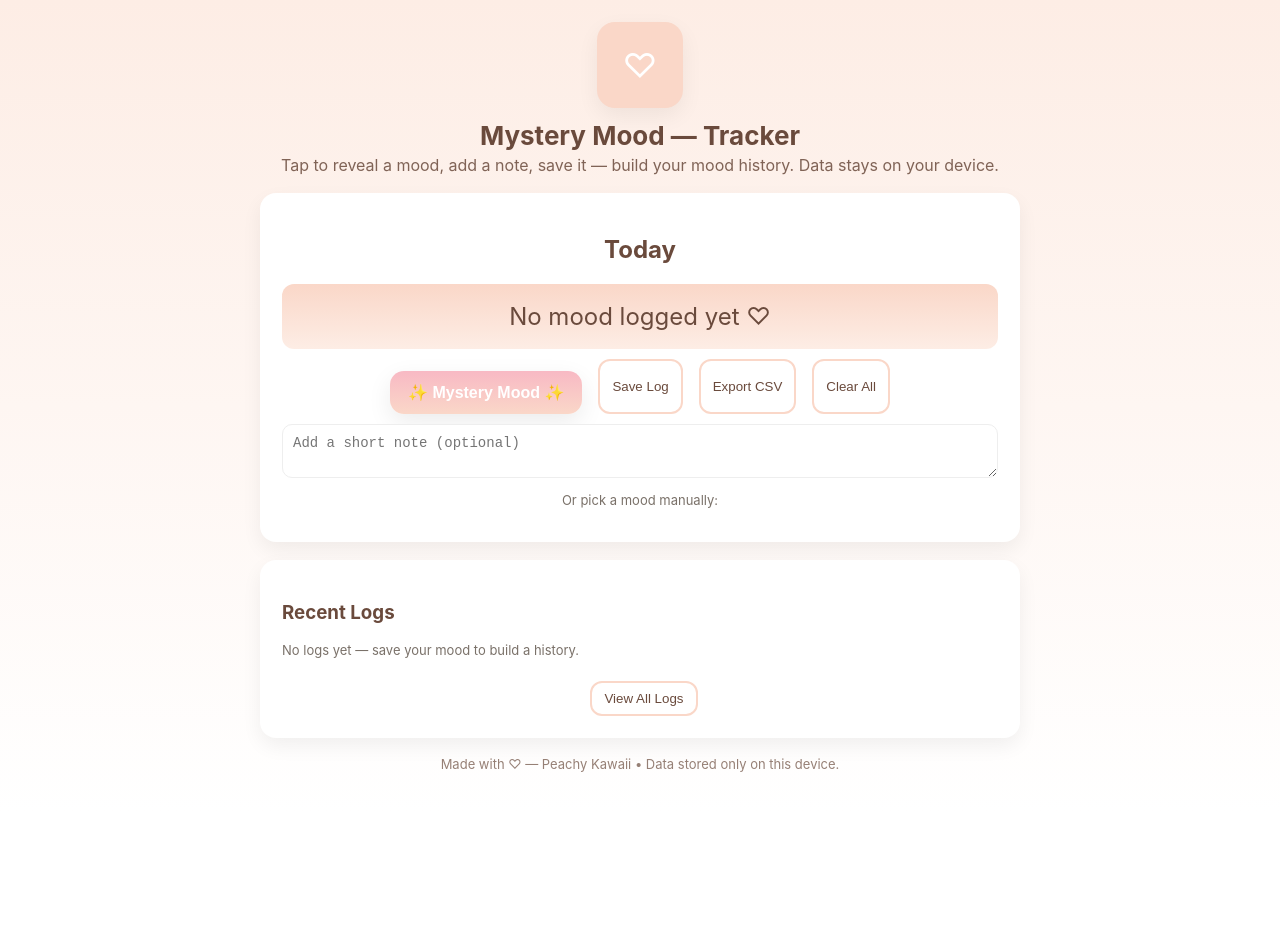
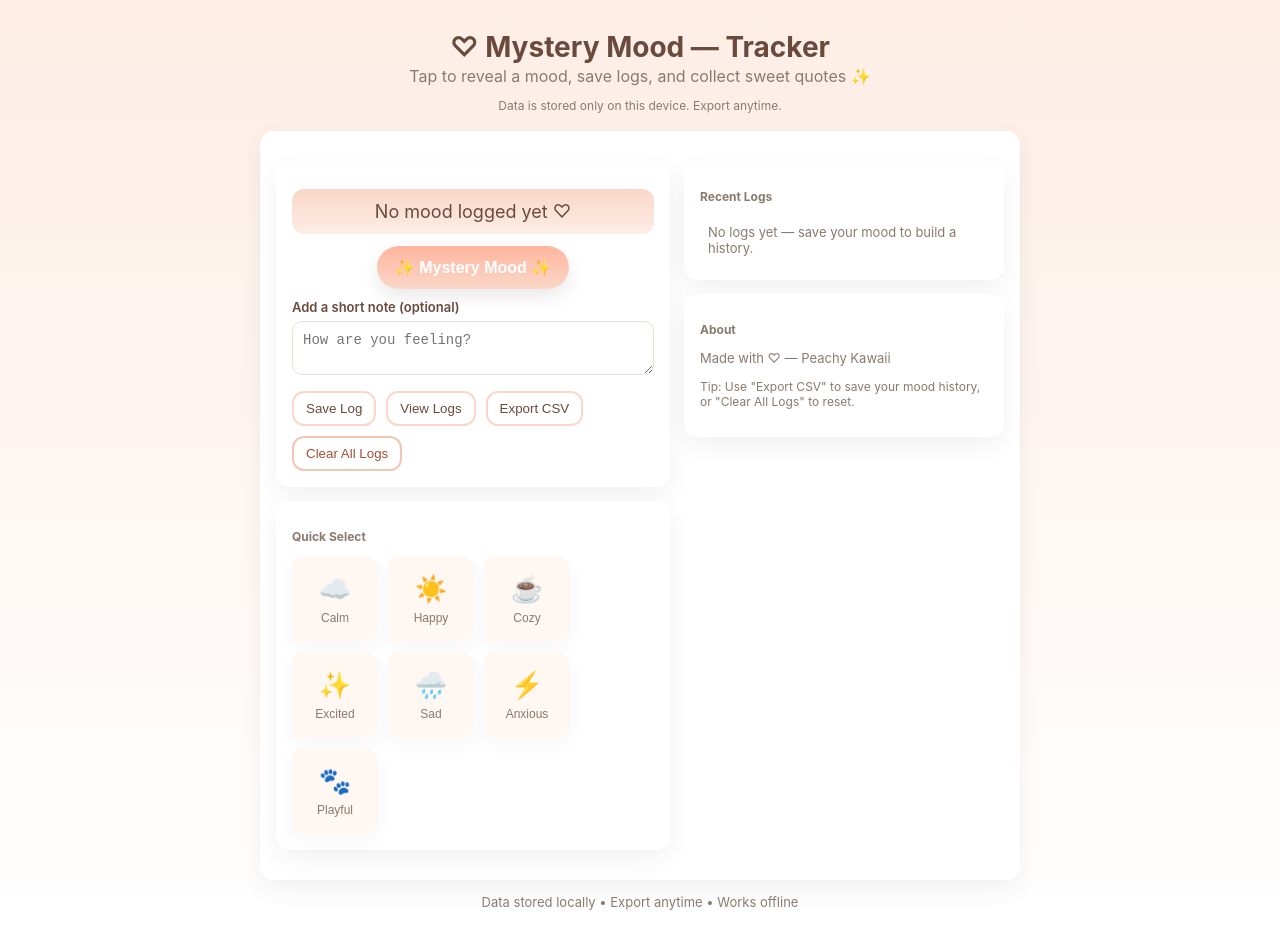
Before and after one commit to courtlynn00-web/my-app, a plain HTML site: page index.html in a window 1280 px wide. Before the commit the page ends 812 px from the top, so only its background shows below. Drawn offline with Linux system fonts and the light colour scheme.

Commit message:
Update index.html

```diff
--- a/index.html
+++ b/index.html
@@ -3,254 +3,273 @@
 <head>
 <meta charset="utf-8" />
 <meta name="viewport" content="width=device-width,initial-scale=1" />
-<title>Mystery Mood — Tracker ♡</title>
-<meta name="description" content="Peachy kawaii mood tracker — reveal a mood, save logs, collect quotes. Data stored locally." />
-
+<title>Mystery Mood — Tracker (Peachy)</title>
 <style>
   :root{
-    --peach:#FAD7C8;
-    --peach-2:#FDEDE5;
-    --brown:#6A4A3C;
-    --accent:#F8B9C4;
-    --white:#ffffff;
-    --radius:16px;
+    --peach: #FAD7C8;
+    --peach-deep: #FFB59E;
+    --peach-light: #FDEDE5;
+    --brown: #6A4A3C;
+    --muted: #8a7a6e;
+    --cream: #FFF7F2;
+    --radius: 14px;
   }
   *{box-sizing:border-box}
   body{
     margin:0;
-    font-family: -apple-system,BlinkMacSystemFont,"Segoe UI",Roboto,Arial,sans-serif;
-    background: linear-gradient(180deg,var(--peach-2),#fff);
+    font-family: -apple-system,BlinkMacSystemFont,"Segoe UI",Roboto,Helvetica,Arial,sans-serif;
+    background: linear-gradient(180deg,var(--peach-light),#fff);
     color:var(--brown);
-    padding:22px;
     -webkit-font-smoothing:antialiased;
+    padding:24px;
   }
-
   .wrap{max-width:760px;margin:0 auto;}
-  header{text-align:center;margin-bottom:10px}
-  .logo{
-    width:86px;height:86px;border-radius:18px;background:var(--peach);
-    display:inline-flex;align-items:center;justify-content:center;font-size:34px;color:var(--white);box-shadow:0 8px 22px rgba(0,0,0,0.06);
+  header{text-align:center;margin-bottom:18px}
+  h1{font-size:28px;margin:6px 0 2px}
+  p.lead{margin:0;color:var(--muted)}
+  .card{background:white;border-radius:var(--radius);padding:16px;margin:14px 0;box-shadow:0 8px 24px rgba(0,0,0,0.06)}
+  .flex{display:flex;gap:12px;align-items:center;flex-wrap:wrap}
+  .mysteryBtn{
+    background: linear-gradient(180deg,var(--peach-deep),var(--peach));
+    color:white;border:none;padding:12px 18px;border-radius:40px;font-weight:700;
+    font-size:16px;cursor:pointer;box-shadow:0 8px 18px rgba(0,0,0,0.09);
   }
-  h1{margin:12px 0 4px;font-size:26px}
-  p.lead{margin:0;color:rgba(106,74,60,0.85)}
-
-  .card{background:var(--white);border-radius:var(--radius);padding:16px;margin:18px 0;box-shadow:0 8px 20px rgba(0,0,0,0.06);}
-  .center{text-align:center}
-
-  #todayMood{font-size:20px;padding:18px;border-radius:12px;background:linear-gradient(180deg,var(--peach),var(--peach-2));}
-  .bigBtn{display:inline-block;background:linear-gradient(180deg,var(--accent),var(--peach));border:none;color:white;padding:12px 18px;border-radius:14px;font-weight:700;font-size:16px;cursor:pointer;box-shadow:0 8px 24px rgba(0,0,0,0.08);margin-top:12px}
-  .smallBtn{background:transparent;border:2px solid var(--peach);padding:8px 12px;border-radius:12px;color:var(--brown);cursor:pointer;margin-left:8px}
-
-  .mood-grid{display:flex;flex-wrap:wrap;gap:10px;justify-content:center;margin-top:12px}
-  .mood-item{background:var(--peach-2);border-radius:12px;padding:10px 12px;cursor:pointer;border:2px solid transparent;min-width:94px;text-align:center}
-  .mood-item:hover{border-color:var(--accent);transform:translateY(-3px);transition:all .12s}
-
-  .note{width:100%;padding:10px;border-radius:10px;border:1px solid #eee;margin-top:10px;font-size:14px}
-
-  .controls{display:flex;gap:8px;flex-wrap:wrap;justify-content:center;margin-top:12px}
-
-  ul.logs{list-style:none;padding:0;margin:0;max-height:220px;overflow:auto}
-  ul.logs li{padding:10px;border-bottom:1px dashed #eee;font-size:14px}
-  .muted{color:#7a7169;font-size:13px}
-
-  .footer{margin:18px 0;text-align:center;color:rgba(106,74,60,0.7);font-size:13px}
-  .button-row{display:flex;gap:8px;flex-wrap:wrap;justify-content:center;margin-top:10px}
-
+  .smallBtn{background:transparent;border:2px solid var(--peach);padding:8px 12px;border-radius:12px;cursor:pointer;color:var(--brown)}
+  .mood-grid{display:flex;gap:10px;flex-wrap:wrap;margin-top:12px}
+  .mood-tile{width:86px;height:86px;border-radius:12px;display:flex;flex-direction:column;align-items:center;justify-content:center;background:var(--cream);border:3px solid transparent;cursor:pointer;box-shadow:0 6px 18px rgba(0,0,0,0.04)}
+  .mood-tile:hover{transform:translateY(-4px);transition:0.12s}
+  .mood-emoji{font-size:26px}
+  .mood-label{font-size:12px;margin-top:6px;color:var(--muted)}
+  .preview{font-size:18px;text-align:center;padding:12px;border-radius:12px;background:linear-gradient(180deg,var(--peach),var(--peach-light));margin-top:12px}
+  .pet-area img{width:120px;border-radius:14px;display:block;margin:12px auto}
+  label{font-weight:600;font-size:13px;margin-top:8px;display:block}
+  input[type="text"], textarea{width:100%;padding:10px;border-radius:10px;border:1px solid #e7e0d8;margin-top:6px;font-size:14px}
+  .controls{display:flex;gap:10px;flex-wrap:wrap;margin-top:12px}
+  .logs-list{max-height:240px;overflow:auto;padding:8px}
+  .log-item{padding:10px;border-bottom:1px dashed #f0eae2;font-size:13px}
+  .muted{color:var(--muted);font-size:13px}
+  .tiny{font-size:12px;color:var(--muted)}
+  footer{margin-top:14px;text-align:center;color:var(--muted);font-size:13px}
+  .actions{display:flex;gap:8px;flex-wrap:wrap}
   @media(min-width:720px){
-    .card{padding:22px}
-    #todayMood{font-size:24px}
+    .flex-row{display:flex;gap:14px}
+    .left{flex:1}
+    .right{width:320px}
   }
 </style>
 </head>
 <body>
   <div class="wrap">
     <header>
-      <div class="logo">♡</div>
-      <h1>Mystery Mood — Tracker</h1>
-      <p class="lead">Tap to reveal a mood, add a note, save it — build your mood history. Data stays on your device.</p>
+      <h1>♡ Mystery Mood — Tracker</h1>
+      <p class="lead">Tap to reveal a mood, save logs, and collect sweet quotes ✨</p>
+      <p class="tiny">Data is stored only on this device. Export anytime.</p>
     </header>
 
-    <section class="card center">
-      <h2>Today</h2>
-      <div id="todayMood">No mood logged yet ♡</div>
+    <div class="card flex-row">
+      <div class="left">
+        <div class="card">
+          <div style="text-align:center">
+            <div id="previewText" class="preview">No mood logged yet ♡</div>
+            <div style="margin-top:12px">
+              <button id="mysteryBtn" class="mysteryBtn">✨ Mystery Mood ✨</button>
+            </div>
+            <div class="pet-area" id="petArea"></div>
+          </div>
 
-      <div class="button-row">
-        <button id="mysteryBtn" class="bigBtn">✨ Mystery Mood ✨</button>
-        <button id="saveBtn" class="smallBtn">Save Log</button>
-        <button id="exportBtn" class="smallBtn">Export CSV</button>
-        <button id="clearBtn" class="smallBtn" title="Delete all saved logs">Clear All</button>
+          <div style="margin-top:10px">
+            <label for="noteInput">Add a short note (optional)</label>
+            <textarea id="noteInput" rows="2" placeholder="How are you feeling?"></textarea>
+          </div>
+
+          <div class="controls">
+            <button id="saveLog" class="smallBtn">Save Log</button>
+            <button id="viewLogsBtn" class="smallBtn">View Logs</button>
+            <button id="exportBtn" class="smallBtn">Export CSV</button>
+            <button id="clearBtn" class="smallBtn" style="border-color:#f2c6b1;color:#a34e33">Clear All Logs</button>
+          </div>
+        </div>
+
+        <div class="card">
+          <h3 class="tiny">Quick Select</h3>
+          <div id="moodGrid" class="mood-grid"></div>
+        </div>
       </div>
 
-      <textarea id="note" class="note" rows="2" placeholder="Add a short note (optional)"></textarea>
+      <aside class="right">
+        <div class="card">
+          <h3 class="tiny">Recent Logs</h3>
+          <div id="recentLogs" class="logs-list">
+            <div class="muted">No logs yet — save your mood to build a history.</div>
+          </div>
+        </div>
 
-      <div class="muted" style="margin-top:10px">Or pick a mood manually:</div>
-      <div class="mood-grid" id="moodGrid"></div>
-    </section>
+        <div class="card">
+          <h3 class="tiny">About</h3>
+          <p class="muted">Made with ♡ — Peachy Kawaii</p>
+          <p class="tiny">Tip: Use "Export CSV" to save your mood history, or "Clear All Logs" to reset.</p>
+        </div>
+      </aside>
+    </div>
 
-    <section class="card">
-      <h3>Recent Logs</h3>
-      <div id="recentArea"><p class="muted">No logs yet — save your mood to build a history.</p></div>
-      <div style="height:10px"></div>
-      <div style="text-align:center">
-        <button id="viewAll" class="smallBtn">View All Logs</button>
-      </div>
-      <div id="allLogs" style="display:none;margin-top:12px;">
-        <ul class="logs" id="logsList"></ul>
-      </div>
-    </section>
-
-    <div class="footer">
-      Made with ♡ — Peachy Kawaii • Data stored only on this device.
-    </div>
+    <footer>Data stored locally • Export anytime • Works offline</footer>
   </div>
 
 <script>
-/* -------------------------
-   Data & Quotes for moods
-   ------------------------- */
-const MOODS = [
-  { id: 'calm', label:'Calm ☁️', color:'#FFF7F3', quote:"Breathe. You are doing your best." },
-  { id: 'happy', label:'Happy ☀️', color:'#FFFDF0', quote:"Little joys add up — notice them." },
-  { id: 'cozy', label:'Cozy ☕', color:'#FFF6F0', quote:"Wrap yourself in small comforts." },
-  { id: 'excited', label:'Excited ✨', color:'#FFFDF6', quote:"Use that spark — create something tiny." },
-  { id: 'sad', label:'Sad 🌧️', color:'#F5F3FA', quote:"Feelings come and go. This one will too." },
-  { id: 'anxious', label:'Anxious ⚡', color:'#FFF6F4', quote:"Ground with 3 slow breaths." },
-  { id: 'content', label:'Content 🐾', color:'#FFF9F6', quote:"This simple moment matters." }
+/* ====== Data & config ====== */
+const STORAGE_KEY = 'mystery_logs_v1';
+const moods = [
+  { id:'calm', label:'Calm', emoji:'☁️', quote:"Breathe in, breathe out — peace grows in small moments."},
+  { id:'happy', label:'Happy', emoji:'☀️', quote:"Sunshine in your pocket — remember this warm feeling."},
+  { id:'cozy', label:'Cozy', emoji:'☕', quote:"Soft blankets, small joys — you're allowed to rest."},
+  { id:'excited', label:'Excited', emoji:'✨', quote:"Sparkles ahead — your energy lights the way."},
+  { id:'sad', label:'Sad', emoji:'🌧️', quote:"It's okay to feel low — the sky always makes room for rain."},
+  { id:'anxious', label:'Anxious', emoji:'⚡', quote:"One step, one breath — you're braver than the worry says."},
+  { id:'playful', label:'Playful', emoji:'🐾', quote:"Small adventures make the best memories — go find one."}
 ];
 
-const STORAGE_KEY = 'mystery_logs_v1';
+const pets = [
+  { id:'puff', label:'Puff', img:null, color:'#FDEDE5', face:'ღ' },
+  { id:'toast', label:'Toast', img:null, color:'#FFEFD5', face:'つ' },
+  { id:'bud', label:'Bud', img:null, color:'#FFF1E6', face:'❀' }
+];
 
-/* -------------------------
-   Utilities
-   ------------------------- */
-function $id(id){ return document.getElementById(id); }
-function nowISO(){ return new Date().toISOString(); }
-function loadLogs(){ try{ return JSON.parse(localStorage.getItem(STORAGE_KEY) || '[]'); }catch(e){return []} }
-function saveLogs(arr){ localStorage.setItem(STORAGE_KEY, JSON.stringify(arr)); }
+/* ====== Utilities ====== */
+function saveLogs(logs){ localStorage.setItem(STORAGE_KEY, JSON.stringify(logs||[])); }
+function loadLogs(){ try { return JSON.parse(localStorage.getItem(STORAGE_KEY)||'[]'); } catch(e){ return []; } }
+function nowISO(){ return (new Date()).toISOString(); }
+function formatLocal(iso){ return (new Date(iso)).toLocaleString(); }
 
-/* -------------------------
-   UI actions
-   ------------------------- */
+/* ====== UI helpers ====== */
+const previewText = document.getElementById('previewText');
+const petArea = document.getElementById('petArea');
+const moodGrid = document.getElementById('moodGrid');
+const recentLogsEl = document.getElementById('recentLogs');
+const noteInput = document.getElementById('noteInput');
+
+function pickRandom(arr){ return arr[Math.floor(Math.random()*arr.length)]; }
+
+function showPreview(mood){
+  previewText.textContent = `${mood.emoji}  ${mood.label} — "${mood.quote}"`;
+  // show a random pet
+  const pet = pickRandom(pets);
+  petArea.innerHTML = `<div style="width:140px;height:120px;margin:12px auto;border-radius:12px;background:${pet.color};display:flex;align-items:center;justify-content:center;font-size:34px;color:var(--brown);box-shadow:0 8px 20px rgba(0,0,0,0.06)">${pet.face}</div>`;
+}
+
+/* ====== Mood grid & quick select ====== */
 function renderMoodGrid(){
-  const grid = $id('moodGrid');
-  grid.innerHTML = '';
-  MOODS.forEach(m=>{
-    const d = document.createElement('div');
-    d.className = 'mood-item';
-    d.style.background = m.color;
-    d.innerHTML = `<div style="font-weight:700">${m.label}</div><div style="font-size:13px;margin-top:6px;color:#6b5042">${m.quote.split(' ').slice(0,6).join(' ')}…</div>`;
-    d.onclick = ()=>selectMood(m.id);
-    grid.appendChild(d);
+  moodGrid.innerHTML = '';
+  moods.forEach(m=>{
+    const tile = document.createElement('button');
+    tile.className = 'mood-tile';
+    tile.title = m.label;
+    tile.innerHTML = `<div class="mood-emoji">${m.emoji}</div><div class="mood-label">${m.label}</div>`;
+    tile.onclick = ()=>{ currentMood = m; showPreview(m); };
+    moodGrid.appendChild(tile);
   });
 }
 
+/* ====== Logging ====== */
 let currentMood = null;
-function selectMood(id){
-  const m = MOODS.find(x=>x.id===id);
-  if(!m) return;
+
+function mysteryMood(){
+  const m = pickRandom(moods);
   currentMood = m;
-  $id('todayMood').textContent = m.label + ' — ' + m.quote;
-  $id('note').focus();
+  showPreview(m);
 }
 
-/* Mystery pick */
-function mysteryPick(){
-  const i = Math.floor(Math.random()*MOODS.length);
-  selectMood(MOODS[i].id);
+function saveCurrentLog(){
+  if(!currentMood){
+    alert('Please reveal a mood first (tap Mystery Mood or choose one).');
+    return;
+  }
+  const note = noteInput.value.trim();
+  const entry = {
+    id: currentMood.id,
+    label: currentMood.label,
+    emoji: currentMood.emoji,
+    quote: currentMood.quote,
+    note: note,
+    time: nowISO()
+  };
+  const logs = loadLogs();
+  logs.unshift(entry);
+  saveLogs(logs.slice(0,1000)); // cap
+  renderRecentLogs();
+  noteInput.value = '';
+  alert('Saved! Your mood has been logged ♡');
 }
 
-/* Save log */
-function saveLog(){
-  if(!currentMood){
-    alert('Please pick or reveal a mood first.');
+/* ====== Render recent logs ====== */
+function renderRecentLogs(){
+  const logs = loadLogs();
+  if(!logs.length){
+    recentLogsEl.innerHTML = '<div class="muted">No logs yet — save your mood to build a history.</div>';
     return;
   }
-  const logs = loadLogs();
-  const note = $id('note').value.trim();
-  const entry = { id: currentMood.id, label: currentMood.label, quote: currentMood.quote, note, time: nowISO() };
-  logs.unshift(entry);
-  saveLogs(logs.slice(0,1000));
-  $id('note').value = '';
-  showRecent();
-}
-
-/* Show recent */
-function showRecent(){
-  const logs = loadLogs();
-  const recentArea = $id('recentArea');
-  if(!logs.length){
-    recentArea.innerHTML = '<p class="muted">No logs yet — save your mood to build a history.</p>';
-    $id('allLogs').style.display='none';
-    return;
-  }
-  const last = logs[0];
-  recentArea.innerHTML = `<div style="padding:12px;border-radius:12px;background:var(--peach-2)"><strong>${last.label}</strong><div style="margin-top:6px;color:#6b5042">${last.quote}</div><div style="margin-top:8px;font-size:13px;color:#7a7169">${(new Date(last.time)).toLocaleString()}</div>${last.note?'<div style="margin-top:8px;padding:8px;border-radius:10px;background:#fff;font-size:13px">Note: '+escapeHtml(last.note)+'</div>':''}</div>`;
-  renderAllLogs();
-}
-
-/* Render all logs list */
-function renderAllLogs(){
-  const logs = loadLogs();
-  const list = $id('logsList');
-  list.innerHTML = '';
-  if(!logs.length){ list.innerHTML='<li class="muted">No logs yet.</li>'; return; }
-  logs.forEach((l, idx)=>{
-    const li = document.createElement('li');
-    li.innerHTML = `<strong>${l.label}</strong> — <span style="color:#7a7169">${(new Date(l.time)).toLocaleString()}</span><div style="margin-top:6px;color:#6b5042">${escapeHtml(l.quote)}</div>${l.note?'<div style="margin-top:6px;font-size:13px">Note: '+escapeHtml(l.note)+'</div>':''}`;
-    list.appendChild(li);
+  recentLogsEl.innerHTML = '';
+  logs.slice(0,200).forEach(l=>{
+    const div = document.createElement('div');
+    div.className = 'log-item';
+    const time = `<div style="font-weight:700">${l.emoji} ${l.label}</div>`;
+    const when = `<div class="tiny">${formatLocal(l.time)}</div>`;
+    const quote = `<div style="margin-top:6px;font-style:italic;color:var(--muted)">“${l.quote}”</div>`;
+    const note = l.note ? `<div style="margin-top:6px">${escapeHtml(l.note)}</div>` : '';
+    div.innerHTML = `${time}${when}${quote}${note}`;
+    recentLogsEl.appendChild(div);
   });
 }
 
-/* Export CSV */
+/* ====== Export CSV ====== */
 function exportCSV(){
   const logs = loadLogs();
   if(!logs.length){ alert('No logs to export.'); return; }
-  const rows = [['time','mood_id','mood_label','quote','note']];
-  logs.slice().reverse().forEach(l=>{
-    // reverse so CSV oldest->newest
-    rows.push([l.time, l.id, l.label, l.quote.replace(/"/g,'""'), l.note.replace(/"/g,'""')]);
-  });
-  const csv = rows.map(r=>r.map(cell => `"${cell}"`).join(',')).join('\\n');
-  const blob = new Blob([csv], {type:'text/csv'});
+  const rows = [
+    ['time','emoji','label','quote','note']
+  ];
+  logs.forEach(l=> rows.push([l.time, l.emoji, l.label, l.quote.replace(/"/g,'""'), (l.note||'').replace(/"/g,'""')]));
+  const csv = rows.map(r => r.map(c => `"${String(c).replace(/"/g,'""')}"`).join(',')).join('\\n');
+  const blob = new Blob([csv], { type: 'text/csv;charset=utf-8;' });
   const url = URL.createObjectURL(blob);
   const a = document.createElement('a');
   a.href = url;
   a.download = 'mystery_mood_logs.csv';
+  document.body.appendChild(a);
   a.click();
+  a.remove();
   URL.revokeObjectURL(url);
 }
 
-/* Clear logs */
-function clearAll(){
+/* ====== Clear logs ====== */
+function clearAllLogs(){
   if(!confirm('Clear all saved logs? This cannot be undone.')) return;
   saveLogs([]);
-  showRecent();
-  alert('All logs cleared.');
+  renderRecentLogs();
 }
 
-/* Helper */
-function escapeHtml(s){ if(!s) return ''; return String(s).replace(/[&<>"']/g, function(m){return {'&':'&amp;','<':'&lt;','>':'&gt;','"':'&quot;','\\'':'&#39;'}[m]; }); }
+/* ====== small helpers ====== */
+function escapeHtml(str){ return String(str).replace(/[&<>"']/g, s => ({'&':'&amp;','<':'&lt;','>':'&gt;','"':'&quot;',"'":'&#39;'}[s])); }
 
-/* Init */
-document.addEventListener('DOMContentLoaded', ()=>{
+/* ====== Init & event wiring ====== */
+document.getElementById('mysteryBtn').addEventListener('click', ()=>{ mysteryMood(); });
+document.getElementById('saveLog').addEventListener('click', ()=>{ saveCurrentLog(); });
+document.getElementById('viewLogsBtn').addEventListener('click', ()=>{ renderRecentLogs(); window.scrollTo({top:document.body.scrollHeight,behavior:'smooth'}) });
+document.getElementById('exportBtn').addEventListener('click', exportCSV);
+document.getElementById('clearBtn').addEventListener('click', clearAllLogs);
+
+function init(){
   renderMoodGrid();
-  $id('mysteryBtn').addEventListener('click',=>{
-    mysteryPick();
-  });
-  $id('saveBtn').addEventListener('click', saveLog);
-  $id('exportBtn').addEventListener('click', exportCSV);
-  $id('clearBtn').addEventListener('click', clearAll);
-  $id('viewAll').addEventListener('click', ()=>{
-    const el = $id('allLogs');
-    el.style.display = el.style.display === 'block' ? 'none' : 'block';
-    renderAllLogs();
-  });
+  renderRecentLogs();
+  // show last saved mood if present
+  const logs = loadLogs();
+  if(logs && logs.length){
+    const last = moods.find(m => m.id === logs[0].id) || moods[0];
+    currentMood = last;
+    showPreview(last);
+  }
+}
 
-  // restore last mood if exists
-  const logs = loadLogs();
-  if(logs.length) selectMood(logs[0].id);
-  showRecent();
-});
+init();
 </script>
 </body>
 </html>
```
